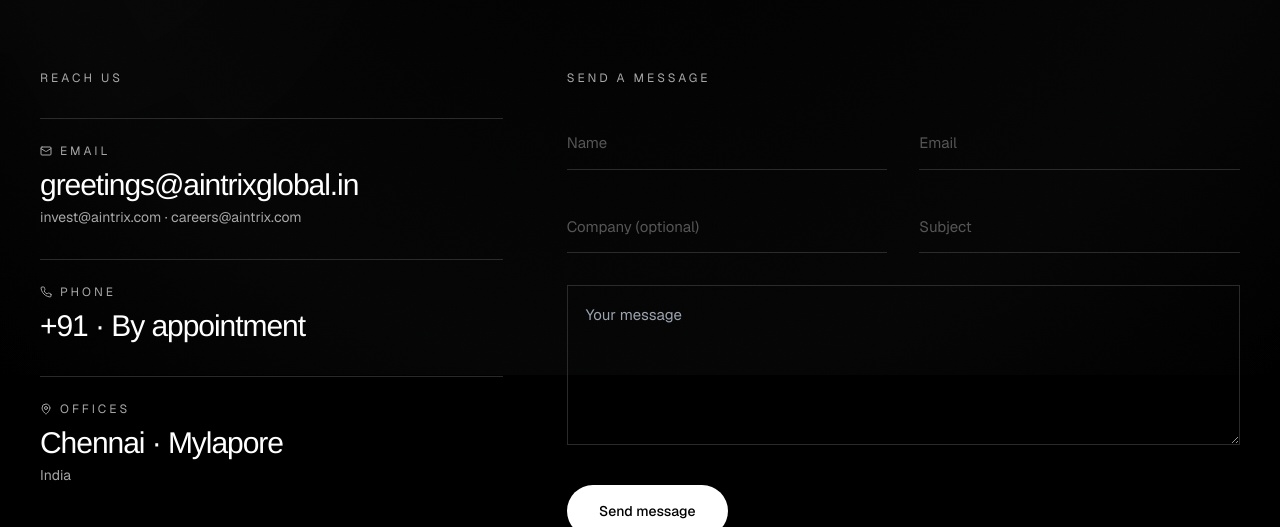
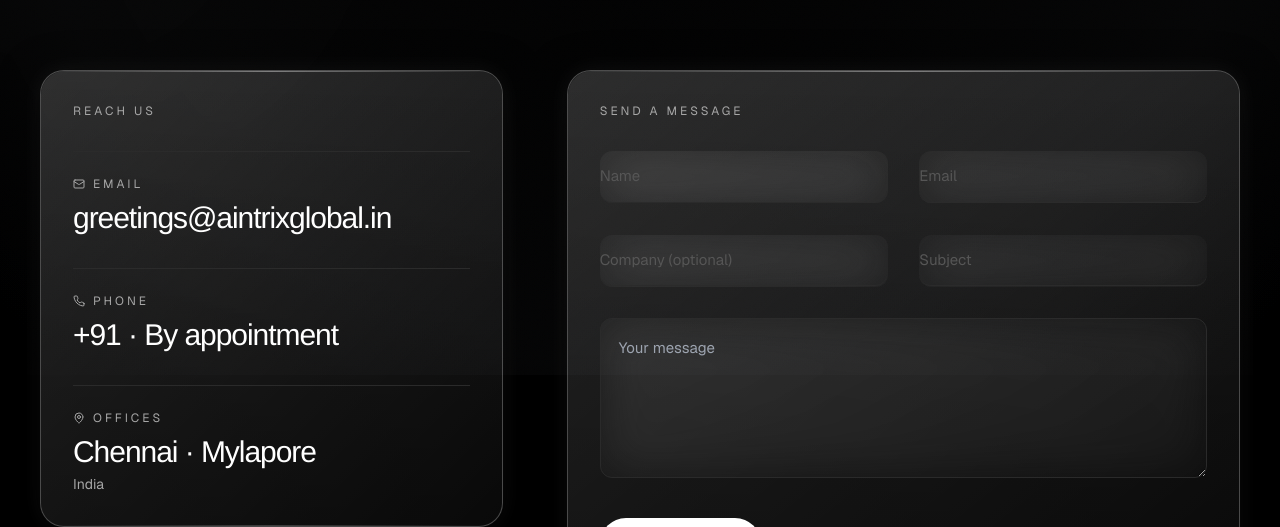
Before and after one commit to Yogzzz-hub/aint, a React (Create React App) app in the folder frontend/: page /contact in a window 1280 px wide. Shown: the part 425-952 px from the top of the page. Built offline with nearby package versions, Linux system fonts and the light colour scheme; no server answers; a web font is replaced by a local one.

Commit message:
modified contact page

```diff
--- a/frontend/src/pages/Contact.jsx
+++ b/frontend/src/pages/Contact.jsx
@@ -33,7 +33,6 @@ export default function Contact() {
       const url = `${API_BASE}${data.download_url.replace("/api", "")}`;
       setDownloadUrl(url);
       setInvestorDone(true);
-      // Auto-trigger download
       const a = document.createElement("a");
       a.href = url;
       a.setAttribute("download", "AINTRIX_Investor_Deck.pdf");
@@ -62,12 +61,18 @@ export default function Contact() {
         <div className="max-w-[1600px] mx-auto px-6 md:px-10 grid grid-cols-1 md:grid-cols-12 gap-16">
           {/* Info */}
           <div className="md:col-span-5">
+            <div className="relative bg-white/[0.05] backdrop-blur-2xl border border-white/[0.25] rounded-3xl p-8 shadow-[0_8px_40px_rgba(0,0,0,0.5),0_0_24px_rgba(255,255,255,0.06)] overflow-hidden group hover:bg-white/[0.08] hover:border-white/[0.4] hover:shadow-[0_12px_48px_rgba(0,0,0,0.6),0_0_32px_rgba(255,255,255,0.1)] transition-all duration-500 ease-out">
+              <div className="absolute inset-0 bg-gradient-to-br from-white/[0.12] to-transparent pointer-events-none rounded-3xl" />
+              <div className="absolute inset-0 bg-gradient-to-t from-black/30 to-transparent pointer-events-none rounded-3xl" />
+              <div className="absolute top-0 left-0 right-0 h-px bg-gradient-to-r from-transparent via-white/40 to-transparent pointer-events-none rounded-3xl" />
+              <div className="absolute bottom-0 left-0 right-0 h-px bg-gradient-to-r from-transparent via-white/20 to-transparent pointer-events-none rounded-3xl" />
+              <div className="absolute -inset-1 bg-gradient-to-br from-white/[0.08] to-transparent opacity-0 group-hover:opacity-100 transition-opacity duration-700 ease-out rounded-3xl" />
+              <div className="relative z-10">
                 <div className="text-xs uppercase tracking-[0.25em] text-smoke mb-8">Reach us</div>
                 <div className="space-y-8">
                   <div className="border-t border-graphite pt-6">
                     <div className="text-xs uppercase tracking-[0.25em] text-smoke mb-2 flex items-center gap-2"><Mail size={12}/> Email</div>
                     <div className="font-display text-2xl md:text-3xl tracking-tight2">greetings@aintrixglobal.in</div>
-                <div className="text-smoke text-sm mt-1">invest@aintrix.com · careers@aintrix.com</div>
                   </div>
                   <div className="border-t border-graphite pt-6">
                     <div className="text-xs uppercase tracking-[0.25em] text-smoke mb-2 flex items-center gap-2"><Phone size={12}/> Phone</div>
@@ -80,9 +85,18 @@ export default function Contact() {
                   </div>
                 </div>
               </div>
+            </div>
+          </div>
 
           {/* Contact form */}
           <div className="md:col-span-7">
+            <div className="relative bg-white/[0.05] backdrop-blur-2xl border border-white/[0.25] rounded-3xl p-8 shadow-[0_8px_40px_rgba(0,0,0,0.5),0_0_24px_rgba(255,255,255,0.06)] overflow-hidden group hover:bg-white/[0.08] hover:border-white/[0.4] hover:shadow-[0_12px_48px_rgba(0,0,0,0.6),0_0_32px_rgba(255,255,255,0.1)] transition-all duration-500 ease-out">
+              <div className="absolute inset-0 bg-gradient-to-br from-white/[0.12] to-transparent pointer-events-none rounded-3xl" />
+              <div className="absolute inset-0 bg-gradient-to-t from-black/30 to-transparent pointer-events-none rounded-3xl" />
+              <div className="absolute top-0 left-0 right-0 h-px bg-gradient-to-r from-transparent via-white/40 to-transparent pointer-events-none rounded-3xl" />
+              <div className="absolute bottom-0 left-0 right-0 h-px bg-gradient-to-r from-transparent via-white/20 to-transparent pointer-events-none rounded-3xl" />
+              <div className="absolute -inset-1 bg-gradient-to-br from-white/[0.08] to-transparent opacity-0 group-hover:opacity-100 transition-opacity duration-700 ease-out rounded-3xl" />
+              <div className="relative z-10">
                 <div className="text-xs uppercase tracking-[0.25em] text-smoke mb-8">Send a message</div>
                 {contactDone ? (
                   <motion.div initial={{ opacity: 0 }} animate={{ opacity: 1 }} className="border border-graphite p-10 bg-surface" data-testid="contact-success">
@@ -92,11 +106,11 @@ export default function Contact() {
                   </motion.div>
                 ) : (
                   <form onSubmit={contact.handleSubmit(submitContact)} className="grid grid-cols-1 md:grid-cols-2 gap-8" data-testid="contact-form">
-                <input {...contact.register("name", { required: true })} className="editorial-input" placeholder="Name" data-testid="contact-name" />
-                <input {...contact.register("email", { required: true })} type="email" className="editorial-input" placeholder="Email" data-testid="contact-email" />
-                <input {...contact.register("company")} className="editorial-input" placeholder="Company (optional)" data-testid="contact-company" />
-                <input {...contact.register("subject")} className="editorial-input" placeholder="Subject" data-testid="contact-subject" />
-                <textarea {...contact.register("message", { required: true })} className="editorial-textarea md:col-span-2" placeholder="Your message" data-testid="contact-message" />
+                <input {...contact.register("name", { required: true })} className="editorial-input bg-white/[0.03] backdrop-blur-xl border border-white/[0.12] rounded-xl" placeholder="Name" data-testid="contact-name" />
+                <input {...contact.register("email", { required: true })} type="email" className="editorial-input bg-white/[0.03] backdrop-blur-xl border border-white/[0.12] rounded-xl" placeholder="Email" data-testid="contact-email" />
+                <input {...contact.register("company")} className="editorial-input bg-white/[0.03] backdrop-blur-xl border border-white/[0.12] rounded-xl" placeholder="Company (optional)" data-testid="contact-company" />
+                <input {...contact.register("subject")} className="editorial-input bg-white/[0.03] backdrop-blur-xl border border-white/[0.12] rounded-xl" placeholder="Subject" data-testid="contact-subject" />
+                <textarea {...contact.register("message", { required: true })} className="editorial-textarea bg-white/[0.03] backdrop-blur-xl border border-white/[0.12] rounded-xl md:col-span-2" placeholder="Your message" data-testid="contact-message" />
                     {contactErr && <div className="md:col-span-2 text-red-400 text-sm">{contactErr}</div>}
                     <div className="md:col-span-2 flex items-center gap-6 pt-2">
                       <MagneticButton type="submit" disabled={contact.formState.isSubmitting} className="bg-white text-black px-8 py-4 rounded-full text-sm font-medium disabled:opacity-50" data-testid="contact-submit">
@@ -105,6 +119,8 @@ export default function Contact() {
                     </div>
                   </form>
                 )}
+              </div>
+            </div>
           </div>
         </div>
       </section>
```
Lines whose indentation alone changed are shown as unchanged.
